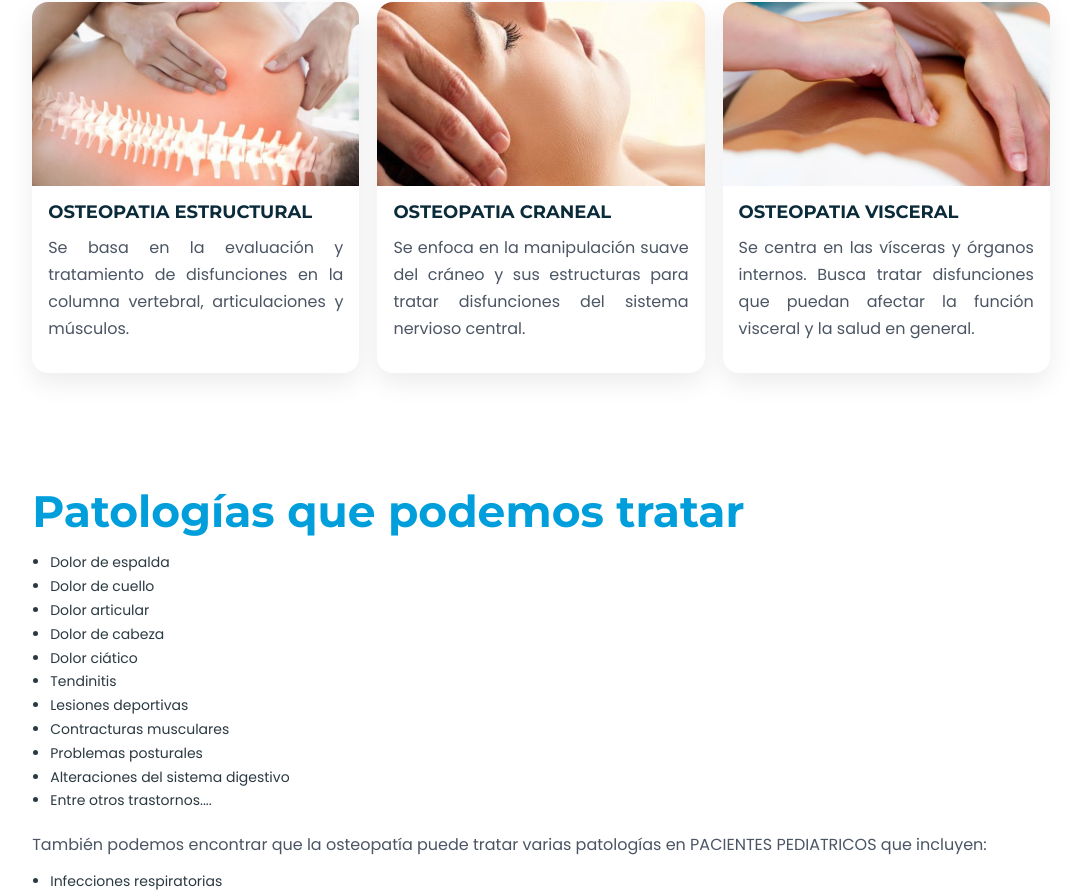
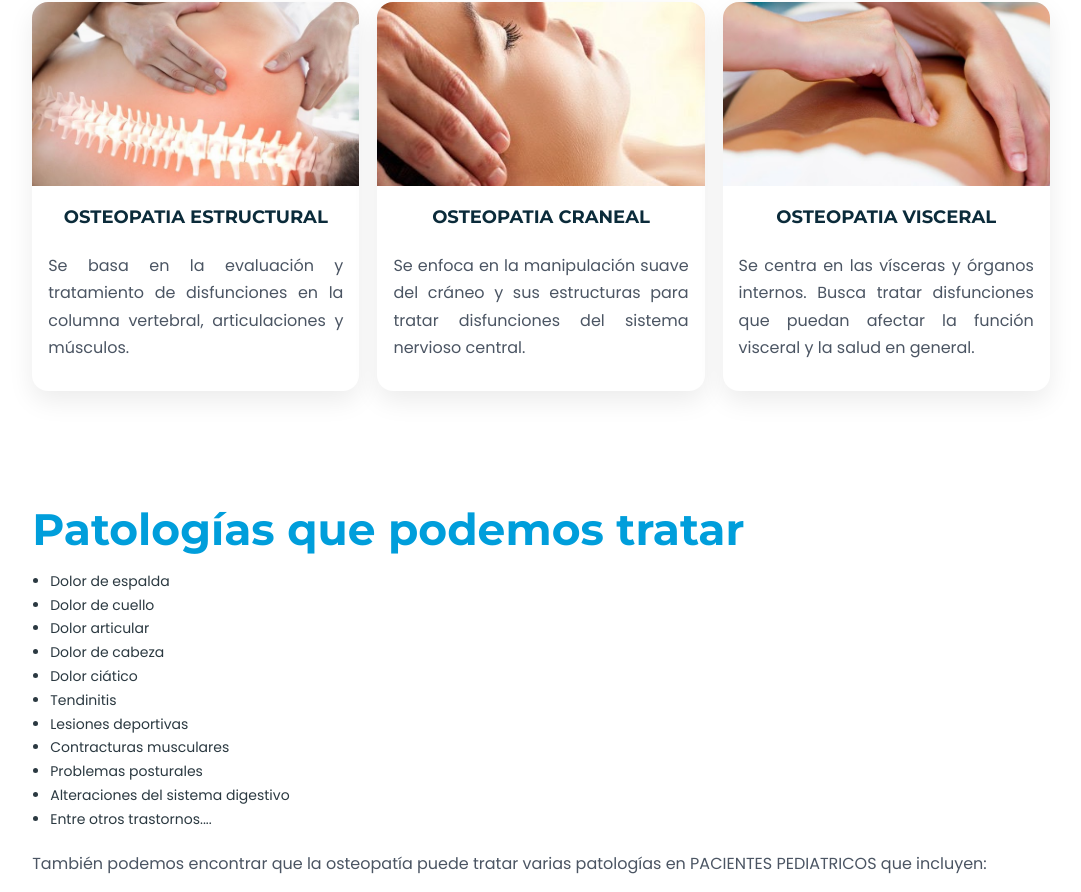
Before and after one commit to panxo87sl/kcweb, a React (Vite) app: page /osteopatia in a window 1280 px wide. Shown: the part 1491-2383 px from the top of the page, without its empty margins (99-1180 px from the left). Built offline with nearby package versions, Linux system fonts and the light colour scheme.

Commit message:
Mod height osteopage altura de titulos de cards

```diff
--- a/src/components/OsteoPage/OsteoPage.css
+++ b/src/components/OsteoPage/OsteoPage.css
@@ -113,11 +113,13 @@
 }
 
 .osteoCard__title {
-  margin: 0 0 10px 0;
+  margin: 5px 0 5px 0;
   font-family: var(--font-secondary);
   font-weight: 800;
   color: #0b2b3a;
   font-size: 18px;
+  text-align: center;
+  height: 40px;
 }
 
 .osteoList {
```
